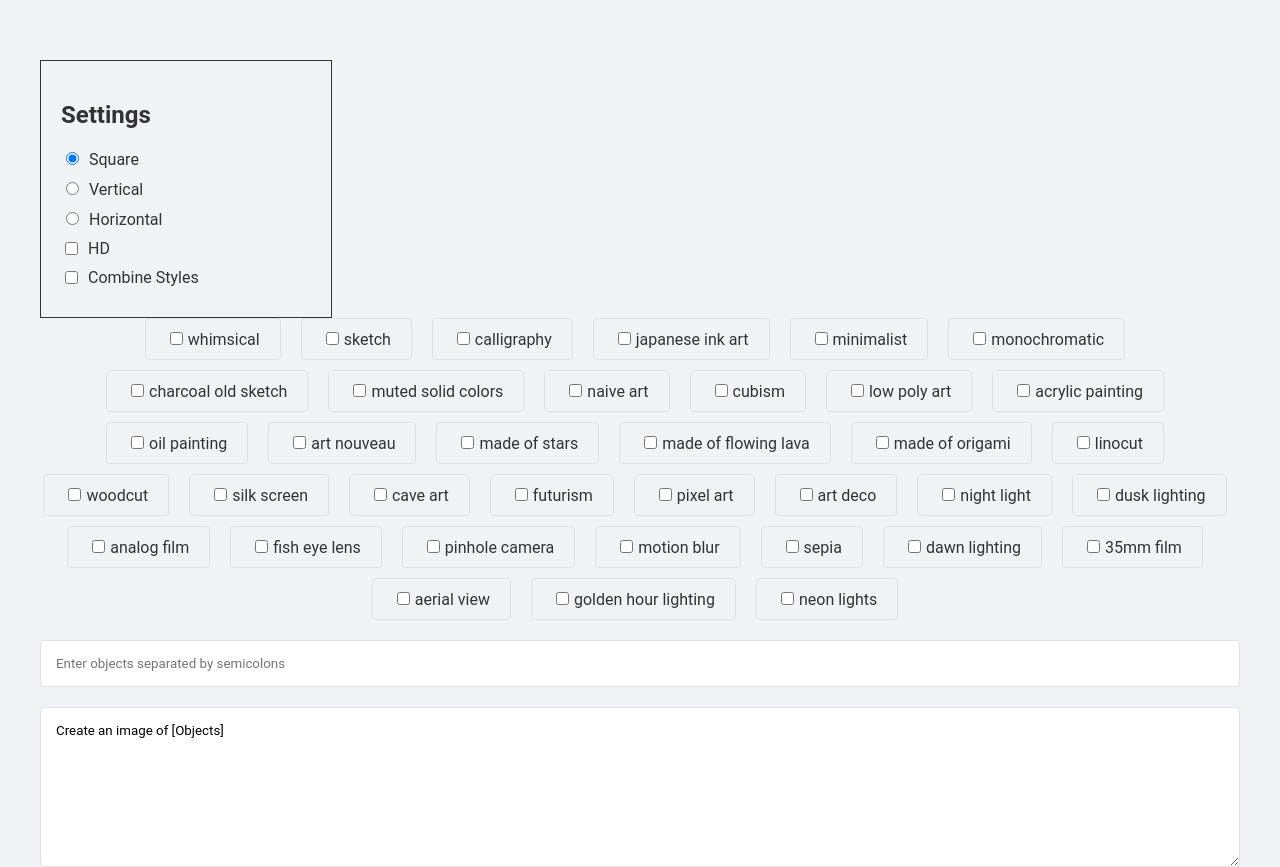
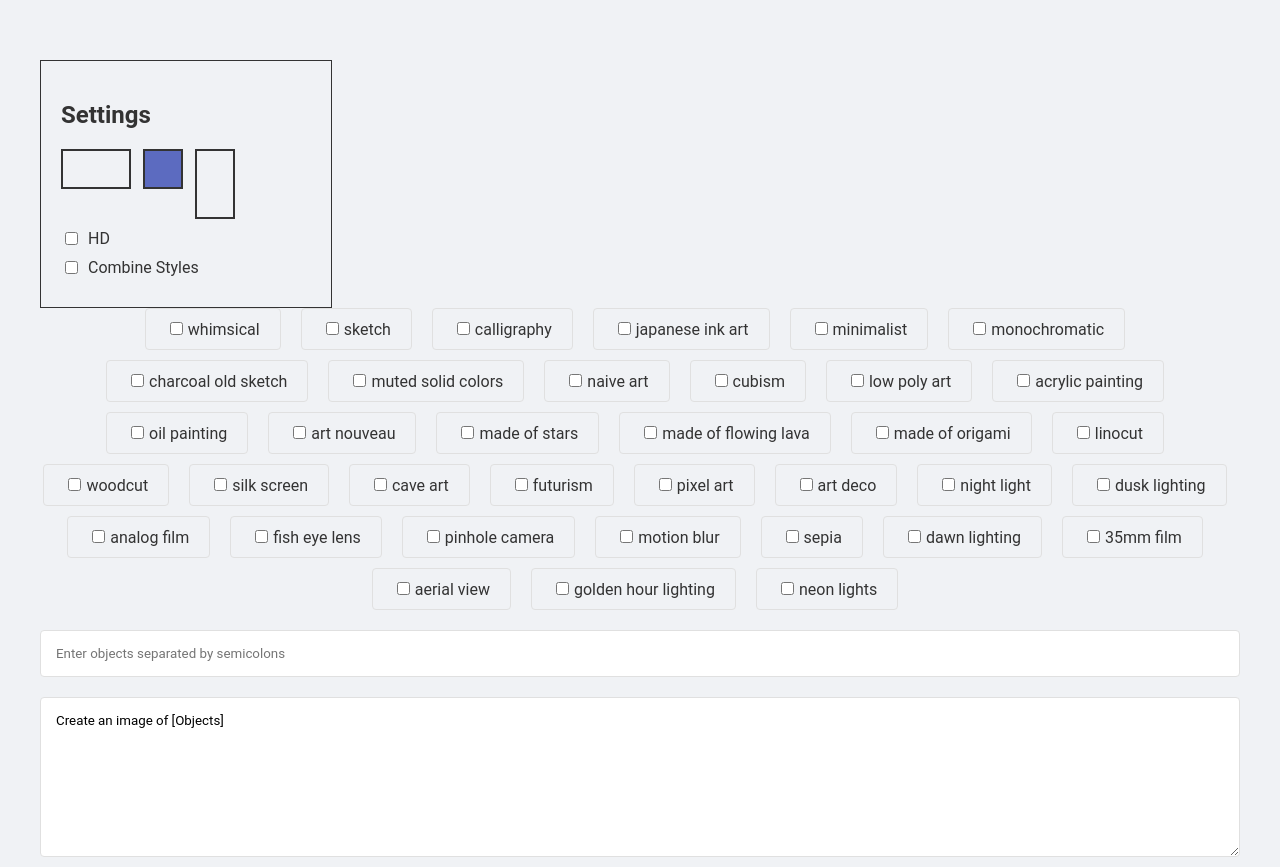
Before and after one commit to krisograbek/iza-dalle-render, a React (Create React App) app in the folder client/: page / in a window 1280 px wide. Shown: the top 867 px of the page. Built offline with nearby package versions, Linux system fonts and the light colour scheme.

Commit message:
new aspect ratio selector

```diff
--- a/client/src/App.js
+++ b/client/src/App.js
@@ -10,6 +10,7 @@ import StyleSelector from './components/StyleSelector';
 import StyledCheckbox from './components/StyledCheckbox';
 import stylesData from './data/styles.json';
 import { generateImages } from './services/api';
+import AspectRatioSelector from './components/AspectRatioSelector';
 
 function App() {
   const [selectedStyles, setSelectedStyles] = useState([]);
@@ -21,12 +22,11 @@ function App() {
   const [isHD, setIsHD] = useState(false);
 
   const [imageAspect, setImageAspect] = useState('square');
+  const [aspectRatio, setAspectRatio] = useState('square'); // duplicate
 
   const handleAspectChange = (aspect) => {
     setImageAspect(aspect);
   };
-
-  // const [info, setInfo] = useState("");
 
   useEffect(() => {
     let stylesText = "";
@@ -94,7 +94,11 @@ function App() {
       <GlobalStyle />
       <div className="App">
         <SetupPanel>
-          <AspectRadioGroup onAspectChange={handleAspectChange} />
+          {/* <AspectRadioGroup onAspectChange={handleAspectChange} /> */}
+          <AspectRatioSelector
+            currentAspect={aspectRatio}
+            onAspectChange={setAspectRatio}
+          />
           <StyledCheckbox name="HD" checked={isHD} onChange={handleHDChange}>
             HD
           </StyledCheckbox>
--- /dev/null
+++ b/client/src/components/AspectRatioSelector.js
@@ -0,0 +1,65 @@
+// src/components/AspectRatioSelector.js
+import React from 'react';
+import styled from 'styled-components';
+import { theme } from '../GlobalStyle';
+
+const AspectContainer = styled.div`
+  display: flex;
+  // justify-content: space-between;
+  gap: 12px;
+  margin-top: 10px;
+`;
+
+const AspectOption = styled.button`
+  width: 40px;
+  border: 2px solid ${theme.darkGray};
+  background-color: ${props => props.active ? theme.primaryColor : theme.lightGray};
+  display: flex;
+  align-items: center;
+  justify-content: center;
+  transition: background-color 0.3s, border-color 0.3s;
+  &:hover {
+    border-color: ${theme.accentColor};
+    background-color: ${props => props.active ? theme.primaryColor : theme.accentColor};
+  }
+
+  // Dynamic styles based on the aspect passed
+  ${props => aspectStyles[props.aspect]}
+`;
+
+const aspectStyles = {
+  square: `
+    height: 40px;
+  `,
+  vertical: `
+    height: 70px;
+  `,
+  horizontal: `
+    width: 70px;
+    height: 40px;
+  `
+};
+
+const AspectRatioSelector = ({ currentAspect, onAspectChange }) => {
+  return (
+    <AspectContainer>
+      <AspectOption
+        aspect="horizontal"
+        active={currentAspect === 'horizontal'}
+        onClick={() => onAspectChange('horizontal')}
+      />
+      <AspectOption
+        aspect="square"
+        active={currentAspect === 'square'}
+        onClick={() => onAspectChange('square')}
+      />
+      <AspectOption
+        aspect="vertical"
+        active={currentAspect === 'vertical'}
+        onClick={() => onAspectChange('vertical')}
+      />
+    </AspectContainer>
+  );
+};
+
+export default AspectRatioSelector;
```
